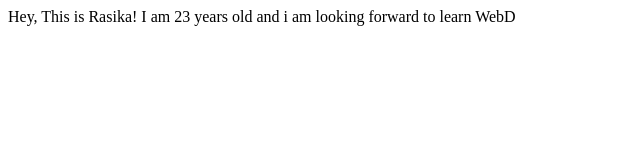
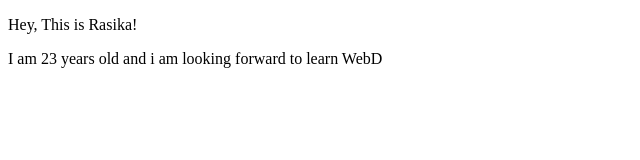
Before and after one commit to rasika-khapate/rasika-portfolio, a plain HTML site: page index.html in a window 1280 px wide. Shown: the whole page, without its empty margins (0-640 px from the left). Drawn offline with Linux system fonts and the light colour scheme.

Commit message:
docs: added p tag

```diff
--- a/index.html
+++ b/index.html
@@ -7,7 +7,7 @@
     <title>Portfolio</title>
 </head>
 <body>
-    Hey, This is Rasika!
-    I am 23 years old and i am looking forward to learn WebD
+   <p> Hey, This is Rasika! </p>
+   <p> I am 23 years old and i am looking forward to learn WebD </p>
 </body>
 </html>
```
